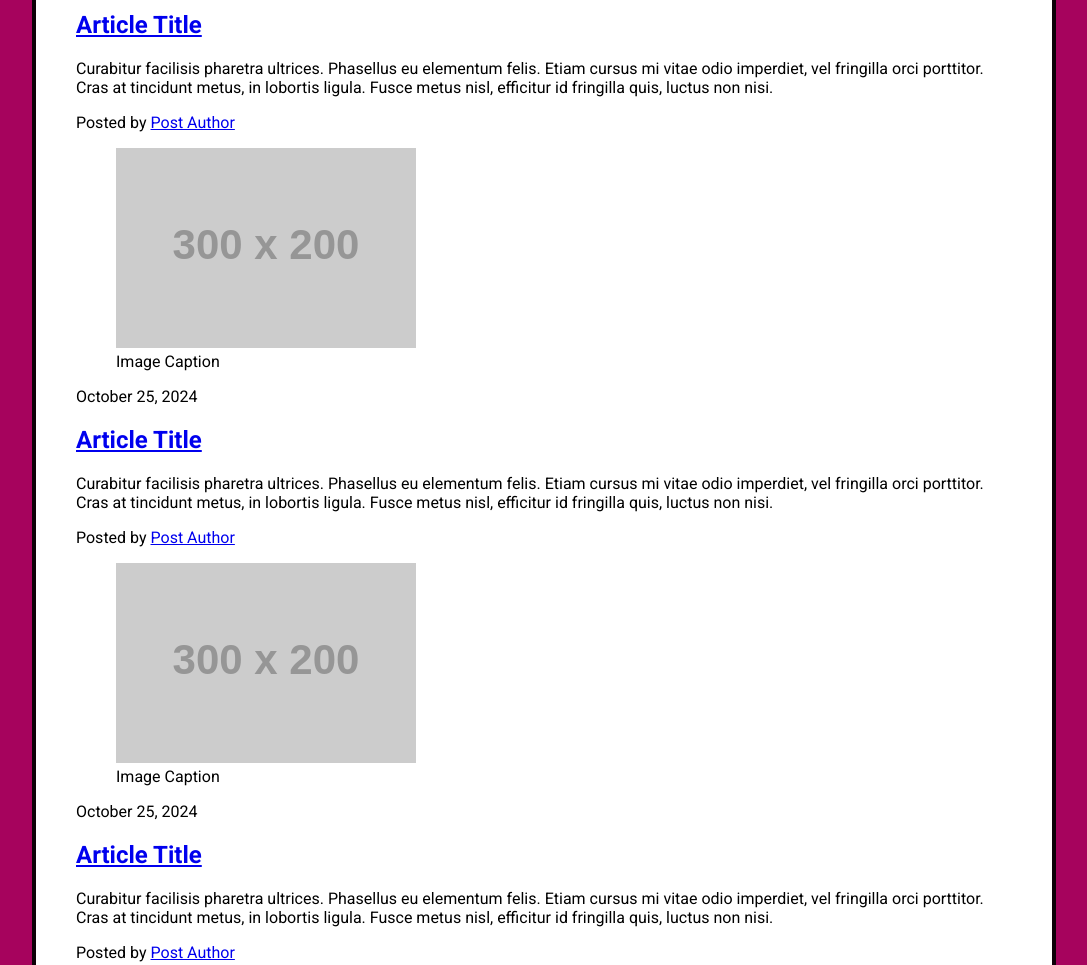
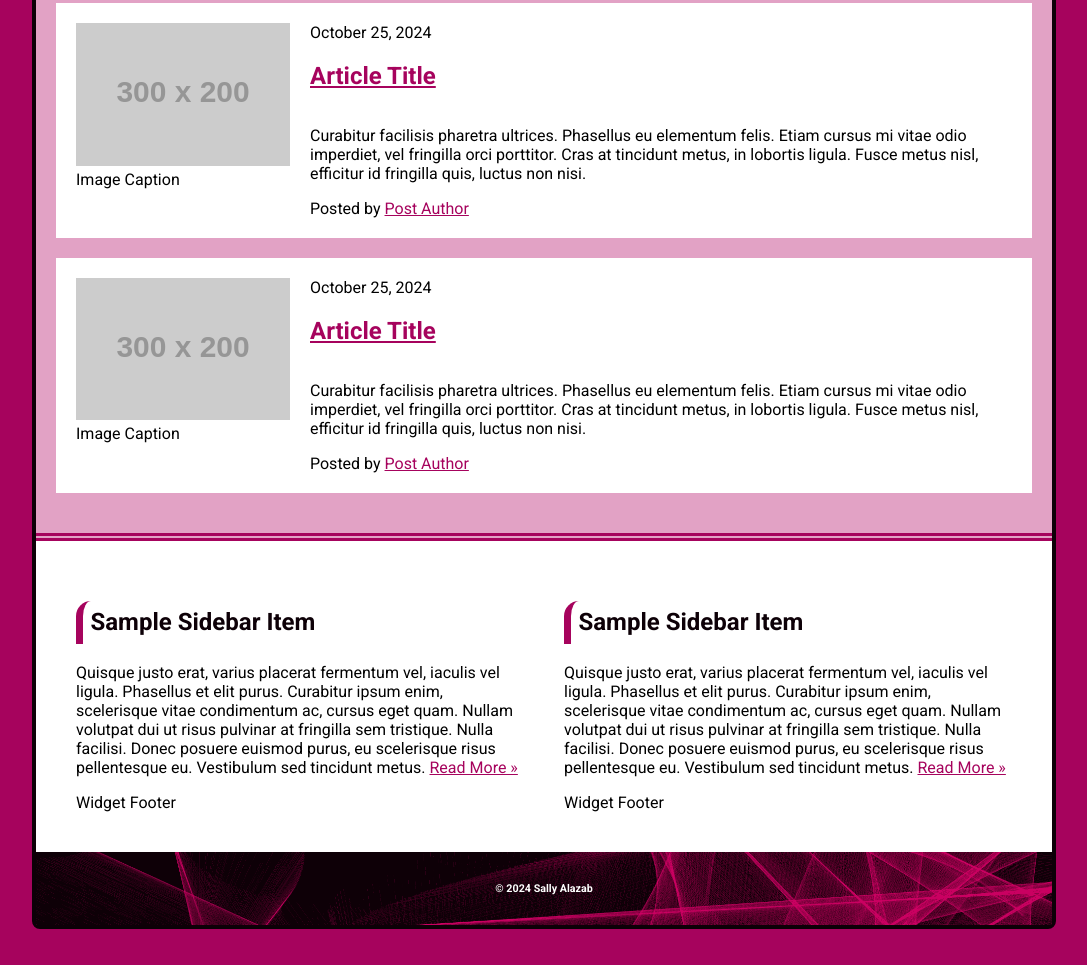
Before and after one commit to Sally2026/it-pearl, a plain HTML site: page css-demo/index.html in a window 1280 px wide. Shown: the part 1304-2269 px from the top of the page, without its empty margins (96-1183 px from the left). Drawn offline with Linux system fonts and the light colour scheme; placeholder pictures from the web are drawn by us.

Commit message:
Worked on the CSS Demo

```diff
--- a/css-demo/assets/css/style.css
+++ b/css-demo/assets/css/style.css
@@ -14,6 +14,10 @@ html {
 }
 *, *:before, *:after {
     box-sizing: inherit;
+}
+
+img{
+    max-width: 100%;
 }
 
 /*---------------- Utility Classes ----------------*/
@@ -98,6 +102,7 @@ header.primary nav ul li a{
     padding: 10px 10px 10px 0;
     text-align: right;
     transition: .5;
+    font-size: .9rem;
     text-decoration: none;
 }
 
@@ -110,9 +115,72 @@ header.primary nav a:hover{
     line-height:1.9rem;
 }
 
-#content h2, h3{
+#content h2, h3, article.widget h2{
     color: #0D0007;
     border-left: 7.5px solid #A6035D;
     padding:7.5px;
     border-radius: 15px 0;
 }
+
+#blog{
+    background-color:#e2a2c5 ;
+    padding: 20px 0;
+    border-top: 8px double #A6035D;
+    border-bottom: 8px double #A6035D;
+}
+
+#blog > h2{
+    text-shadow: 2px;
+    font-size: 2.2rem;
+    margin-left: 20px;
+}
+
+article.post{
+    background-color: #ffffff;
+    margin: 20px;
+    padding:20px;
+    display: grid;
+    grid-template-columns: 1fr 3fr;
+    grid-template-rows: auto;
+    grid-template-areas:
+    "figure header"
+    "figure post-content"
+    "figure footer"
+}
+
+#blog article figure{
+    grid-area: figure;
+    margin: 0 20px 0 0;
+}
+
+#blog article header{
+    grid-area: header;
+}
+
+#blog article.post-content{
+    grid-area: post-content;
+}
+
+#blog article.post-meta{
+    grid-area: footer;
+}
+
+#blog article.post h2 a, a{
+    color: #A6035D;
+
+}
+
+aside .container{
+    display: grid;
+    grid-template-columns: 1fr 1fr;
+    gap: 40px;
+}
+
+#colophon{
+    text-align: center;
+    background-image: url("../img/CSS\ Demo.gif");
+    background-repeat: no-repeat;
+    background-size: cover;
+    color: #ffffff;
+    padding: 5px;
+}
```
